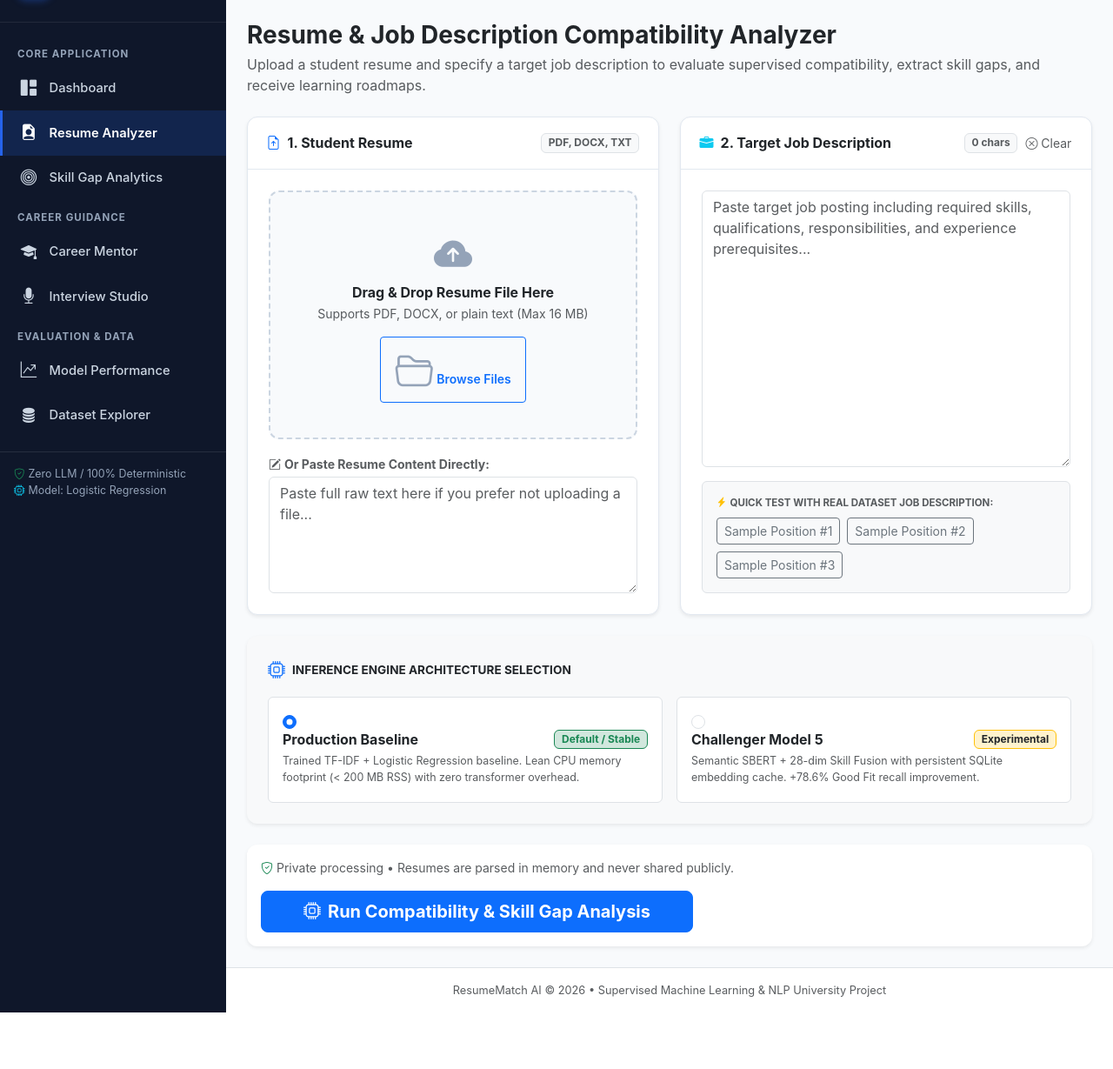
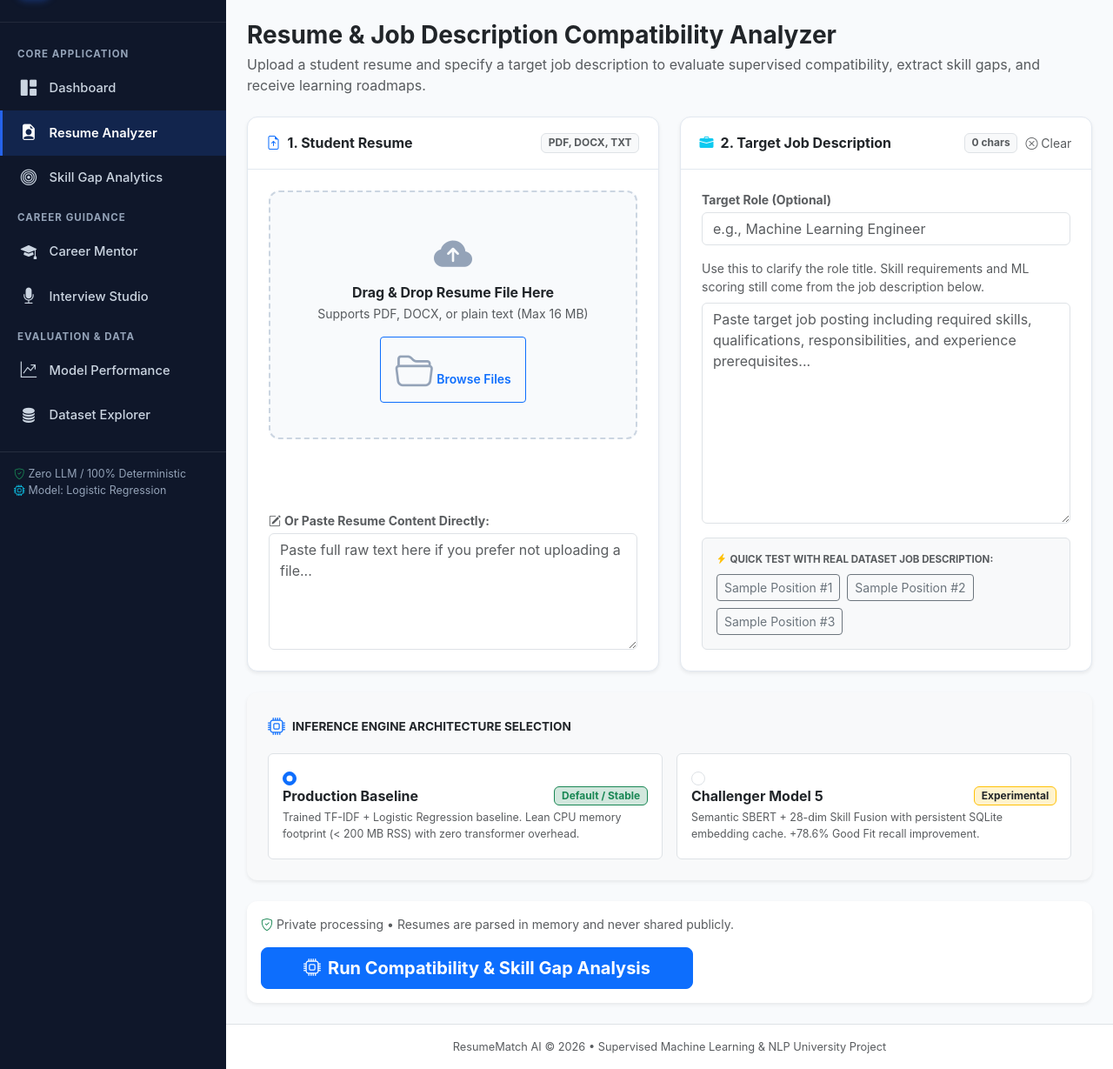
Before and after one commit to Harsha1704/ResumeMatch_AI, a Flask app: page /analyze in a window 1280 px wide. Shown: the part 66-1295 px from the top of the page at 87% size. Before the commit the page ends 1230 px from the top, so only its background shows below. Run offline with Flask 3, Linux system fonts and the light colour scheme; some libraries are stand-ins or nearby versions.

Commit message:
Add optional target role input to analyzer

```diff
--- a/templates/analyze.html
+++ b/templates/analyze.html
@@ -71,6 +71,9 @@
                         </div>
                     </div>
                     <div class="card-body p-4 d-flex flex-column">
+                        <label for="target_role" class="form-label small fw-bold text-muted mb-1">Target Role (Optional)</label>
+                        <input class="form-control mb-3" type="text" name="target_role" id="target_role" maxlength="120" placeholder="e.g., Machine Learning Engineer">
+                        <small class="text-muted mb-2">Use this to clarify the role title. Skill requirements and ML scoring still come from the job description below.</small>
                         <textarea class="form-control mb-3 flex-grow-1" name="job_description" id="job_description" rows="10" placeholder="Paste target job posting including required skills, qualifications, responsibilities, and experience prerequisites..." required></textarea>
 
                         <!-- Sample Job Selector from Real Dataset -->
```
